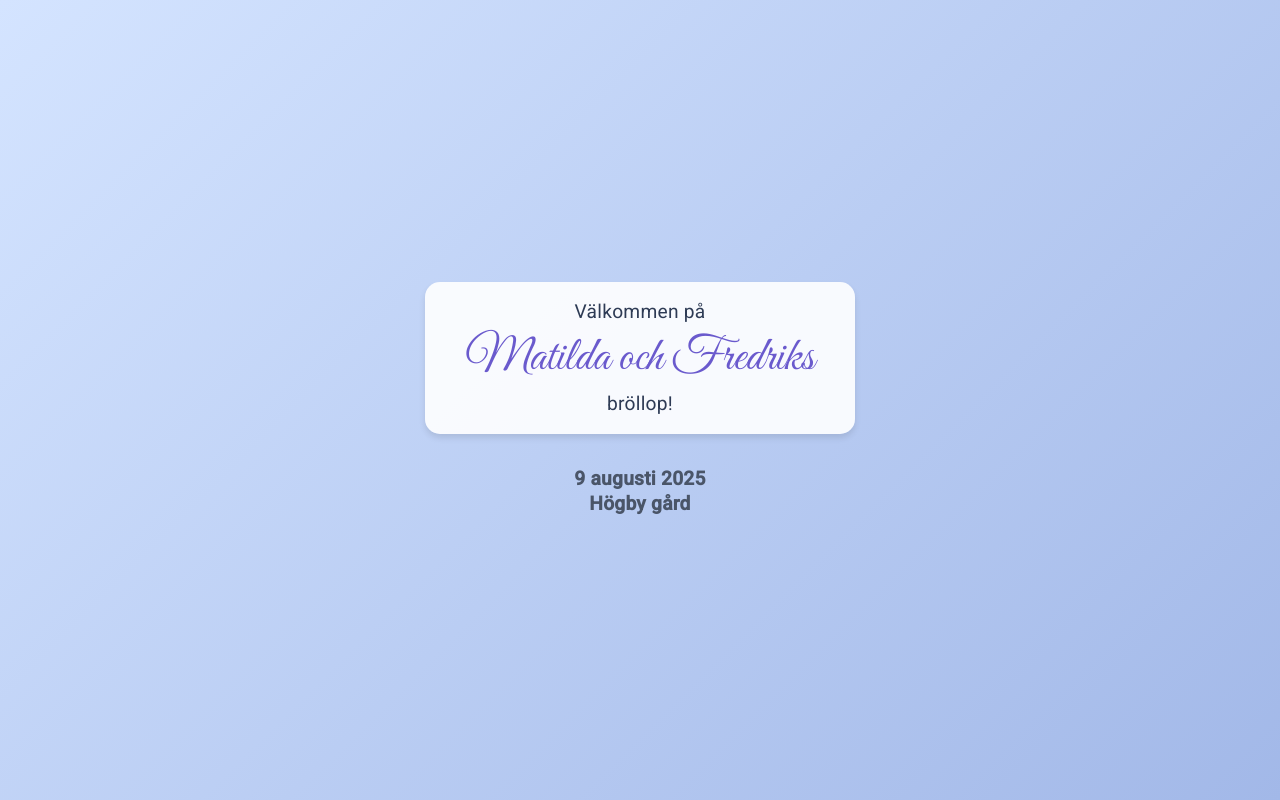
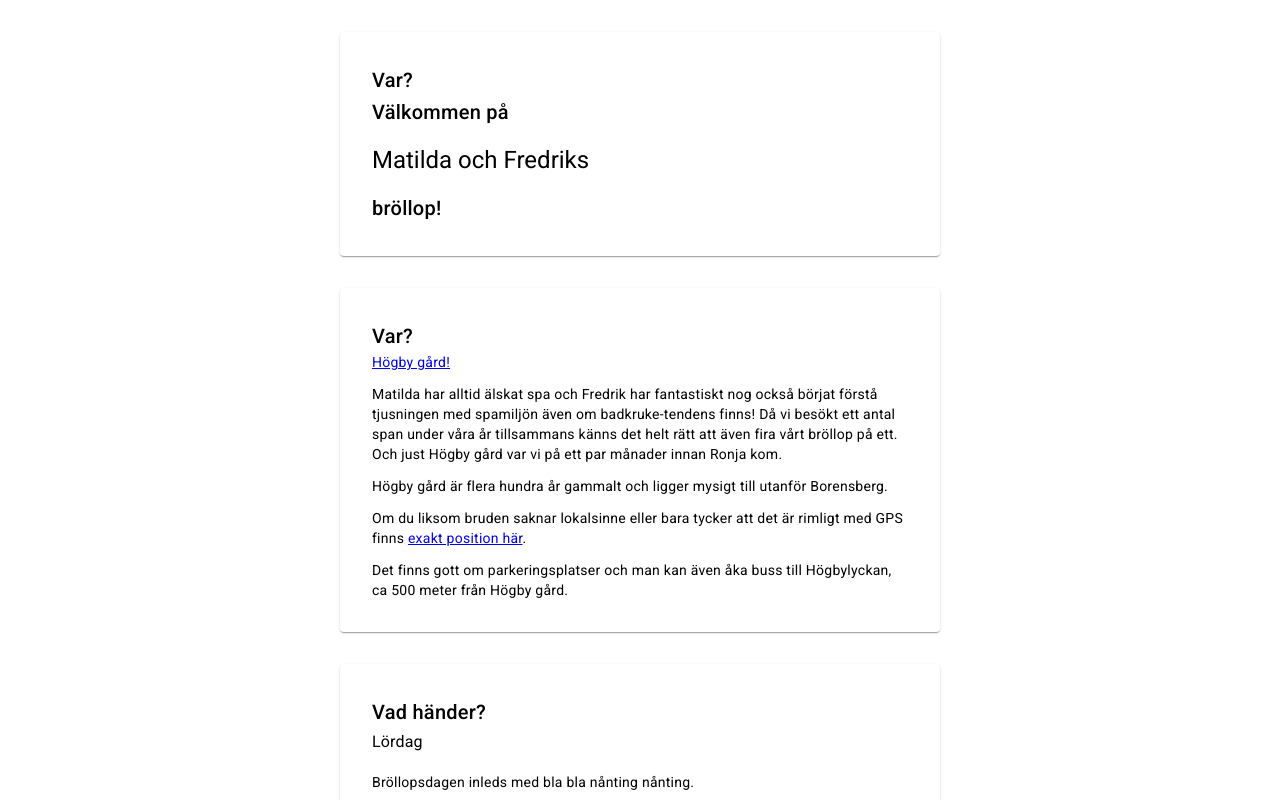
Before and after one commit to Thrinduil/brollop, an Angular app in the folder wedding-website/: page / in a window 1280 px wide. Shown: the top 800 px of the page. Built offline with nearby package versions, Linux system fonts and the light colour scheme.

Commit message:
Lägg till welcome.component.ts

```diff
--- a/wedding-website/src/app/app.component.html
+++ b/wedding-website/src/app/app.component.html
@@ -1,3 +1,3 @@
-<app-wedding-info></app-wedding-info>
+<app-welcome></app-welcome>
 <app-where></app-where>
 <app-what></app-what>
--- a/wedding-website/src/app/app.component.ts
+++ b/wedding-website/src/app/app.component.ts
@@ -1,13 +1,13 @@
 import {Component} from '@angular/core';
 import {CommonModule} from '@angular/common';
-import {WeddingInfoComponent} from "./wedding-info/wedding-info.component";
 import {WhatComponent} from "./whats-up/what.component";
 import {WhereComponent} from "./where/where.component";
+import {WelcomeComponent} from "./welcome/welcome.component";
 
 @Component({
   selector: 'app-root',
   standalone: true,
-  imports: [CommonModule, WeddingInfoComponent, WhatComponent, WhereComponent],
+  imports: [CommonModule, WhatComponent, WhereComponent, WelcomeComponent],
   templateUrl: './app.component.html',
   styleUrl: './app.component.scss'
 })
--- /dev/null
+++ b/wedding-website/src/app/welcome/welcome.component.ts
@@ -0,0 +1,33 @@
+import {Component} from '@angular/core';
+import {CardUi} from "../ui/card.ui";
+import {MatCard, MatCardContent, MatCardHeader, MatCardTitle} from "@angular/material/card";
+
+@Component({
+  selector: 'app-welcome',
+  standalone: true,
+  imports: [
+    CardUi,
+    MatCard,
+    MatCardContent,
+    MatCardHeader,
+    MatCardTitle
+  ],
+  template: `
+    <app-card>
+      <mat-card>
+        <mat-card-header>
+          <mat-card-title>Var?</mat-card-title>
+        </mat-card-header>
+        <mat-card-content>
+          <h2>Välkommen på</h2>
+          <h1 class="highlight">Matilda och Fredriks</h1>
+          <h2>bröllop!</h2>
+        </mat-card-content>
+      </mat-card>
+    </app-card>
+  `,
+  styles: ``
+})
+export class WelcomeComponent {
+
+}
```
